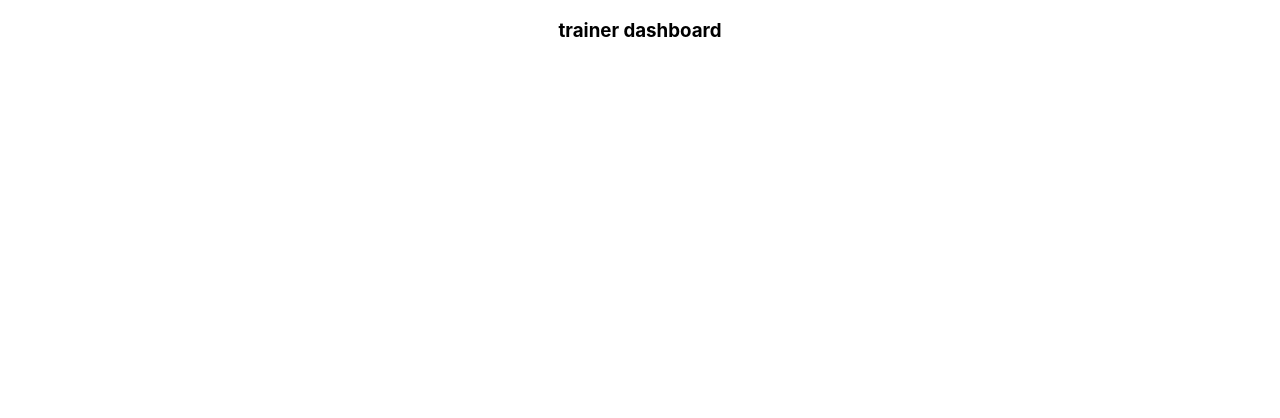
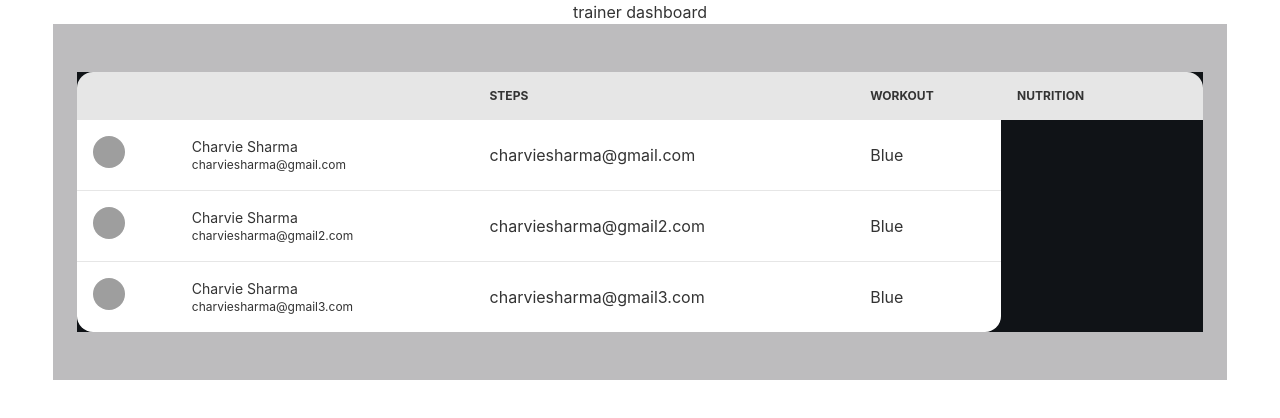
Before and after one commit to Safiul-Azam/trainer-dashboard-client-side, a React (Create React App) app: page / in a window 1280 px wide. Shown: the top 418 px of the page. Built offline with nearby package versions, Linux system fonts and the light colour scheme; grey boxes are pictures that could not be loaded.

Commit message:
installed tailwind daisyui

```diff
--- a/package.json
+++ b/package.json
@@ -6,6 +6,7 @@
     "@testing-library/jest-dom": "^5.16.4",
     "@testing-library/react": "^13.3.0",
     "@testing-library/user-event": "^13.5.0",
+    "daisyui": "^2.20.0",
     "react": "^18.2.0",
     "react-dom": "^18.2.0",
     "react-scripts": "5.0.1",
--- /dev/null
+++ b/public/trainerInfo.json
@@ -0,0 +1,51 @@
+[
+    {
+        "userId":1,
+        "name": "Charvie Sharma",
+        "email": "charviesharma@gmail.com",
+        "stepsWalked": "50",
+        "stepsTarget":"150",
+        "scheduledDate":"150",
+        "calorieIntake":"150",
+        "calorieTarget":"150",
+        "proteinConsumed":"150",
+        "proteinTarget":"150",
+        "carbsConsumed":"150",
+        "carbsTarget":"150",
+        "fatConsumed":"150",
+        "fatTarget":"150"
+    },
+    {
+        "userId":2,
+        "name": "Charvie Sharma",
+        "email": "charviesharma@gmail2.com",
+        "stepsWalked": "2550",
+        "stepsTarget":"4K",
+        "scheduledDate":["15 oct", "22 oct"],
+        "calorieIntake":"2527",
+        "calorieTarget":"2.5K",
+        "proteinConsumed":"45",
+        "proteinTarget":"70",
+        "carbsConsumed":"50",
+        "carbsTarget":"70",
+        "fatConsumed":"50",
+        "fatTarget":"70"
+    },
+    {
+        "userId":3,
+        "name": "Charvie Sharma",
+        "email": "charviesharma@gmail3.com",
+        "stepsWalked": "60",
+        "stepsTarget":"250",
+        "scheduledDate":"250",
+        "calorieIntake":"250",
+        "calorieTarget":"250",
+        "proteinConsumed":"250",
+        "proteinTarget":"250",
+        "carbsConsumed":"250",
+        "carbsTarget":"250",
+        "fatConsumed":"250",
+        "fatTarget":"250"
+    }
+
+]
--- a/src/App.js
+++ b/src/App.js
@@ -1,10 +1,11 @@
-import logo from './logo.svg';
 import './App.css';
+import Container from './component/Container';
 
 function App() {
   return (
     <div className="App">
       <h3>trainer dashboard</h3>
+      <Container></Container>
     </div>
   );
 }
--- /dev/null
+++ b/src/component/Container.js
@@ -0,0 +1,12 @@
+import React from 'react';
+import TrainerInfo from './TrainerInfo';
+
+const Container = () => {
+    return (
+        <div className='bg-accent py-12 px-6 w-11/12 mx-auto'>
+            <TrainerInfo></TrainerInfo>
+        </div>
+    );
+};
+
+export default Container;
--- /dev/null
+++ b/src/component/SingleTrainer.js
@@ -0,0 +1,24 @@
+import React from 'react';
+
+const SingleTrainer = ({ trainer }) => {
+    const { name, email } = trainer
+    return (
+        <tr>
+            <th>
+                <div class="avatar">
+                    <div class="w-8 rounded-full">
+                        <img src="https://placeimg.com/192/192/people" alt=''/>
+                    </div>
+                </div>
+            </th>
+            <td>
+                <h3 className='text-sm'>{name}</h3>
+                <p className='text-xs'>{email}</p>
+            </td>
+            <td>{email}</td>
+            <td>Blue</td>
+        </tr>
+    );
+};
+
+export default SingleTrainer;
--- /dev/null
+++ b/src/component/TrainerInfo.js
@@ -0,0 +1,40 @@
+import React, { useEffect, useState } from 'react';
+import SingleTrainer from './SingleTrainer';
+
+const TrainerInfo = () => {
+    const [trainers, setTrainers] = useState([])
+    useEffect(() => {
+        fetch("trainerInfo.json")
+            .then(res => res.json())
+            .then(data => setTrainers(data))
+    }, [])
+    return (
+        <div className='bg-secondary w-full'>
+            <div class="overflow-x-auto">
+                <table class="table w-full">
+                    <thead>
+                        <tr>
+                            <th></th>
+                            <th></th>
+                            <th>Steps</th>
+                            <th>Workout</th>
+                            <th>Nutrition</th>
+                            <th></th>
+                        </tr>
+                    </thead>
+                    <tbody>
+                        {
+                            trainers.map(trainer => <SingleTrainer
+                                key={trainer.userId}
+                                trainer={trainer}
+                            ></SingleTrainer>)
+                        }
+                    </tbody>
+                </table>
+            </div>
+
+        </div>
+    );
+};
+
+export default TrainerInfo;
--- a/src/index.css
+++ b/src/index.css
@@ -1,3 +1,7 @@
+@tailwind base;
+@tailwind components;
+@tailwind utilities;
+
 body {
   margin: 0;
   font-family: -apple-system, BlinkMacSystemFont, 'Segoe UI', 'Roboto', 'Oxygen',
--- /dev/null
+++ b/tailwind.config.js
@@ -0,0 +1,24 @@
+/** @type {import('tailwindcss').Config} */
+module.exports = {
+  content: ["./src/**/*.{html,js}"],
+  theme: {
+    extend: {},
+  },
+  daisyui: {
+    themes: [
+      {
+        trainerDashboard: {
+          primary: "#1E262F",
+          secondary: "#101317",
+          accent: "#BDBCBE",
+          neutral: "#1F2731",
+          "base-100": "#ffffff",
+        },
+      },
+      "dark",
+      "cupcake",
+    ],
+  },
+
+  plugins: [require("daisyui")],
+}
```
Also changed, not shown: 1 other file (tests, documents, lock files or other folders).
